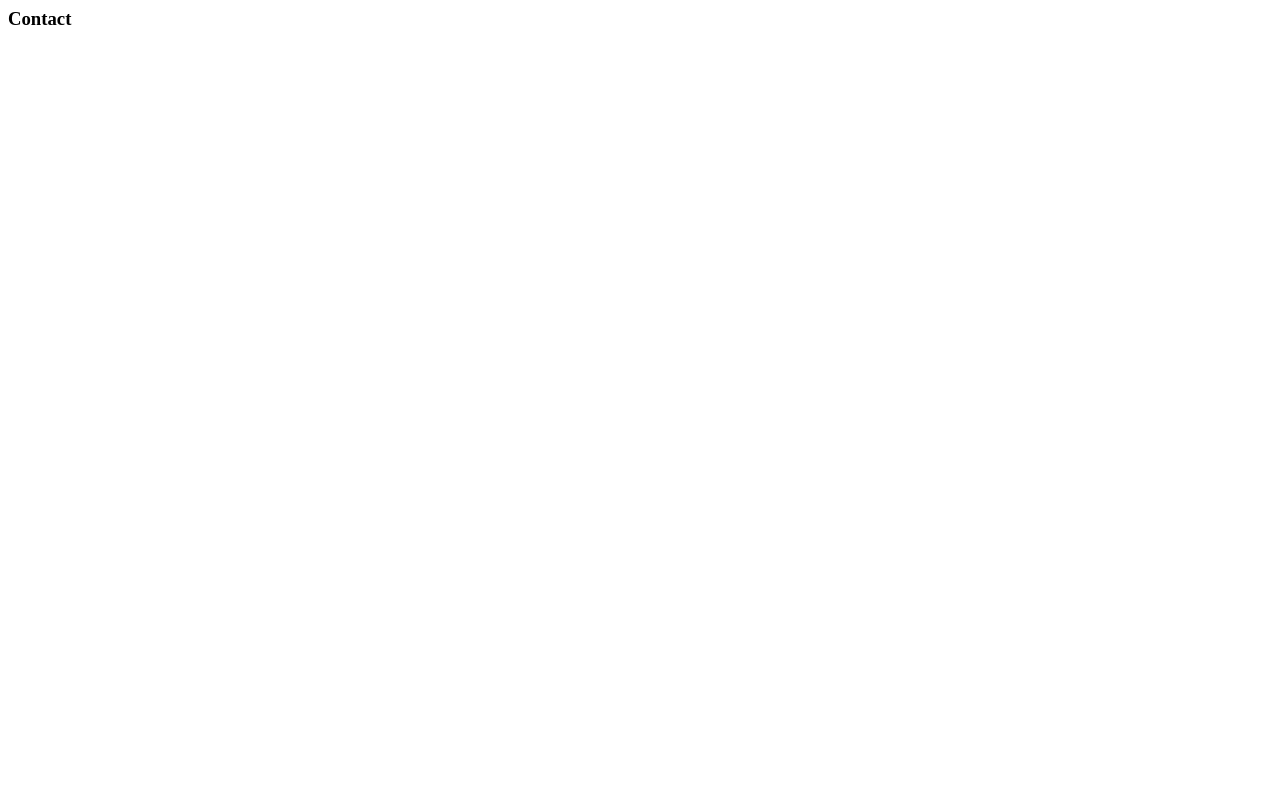
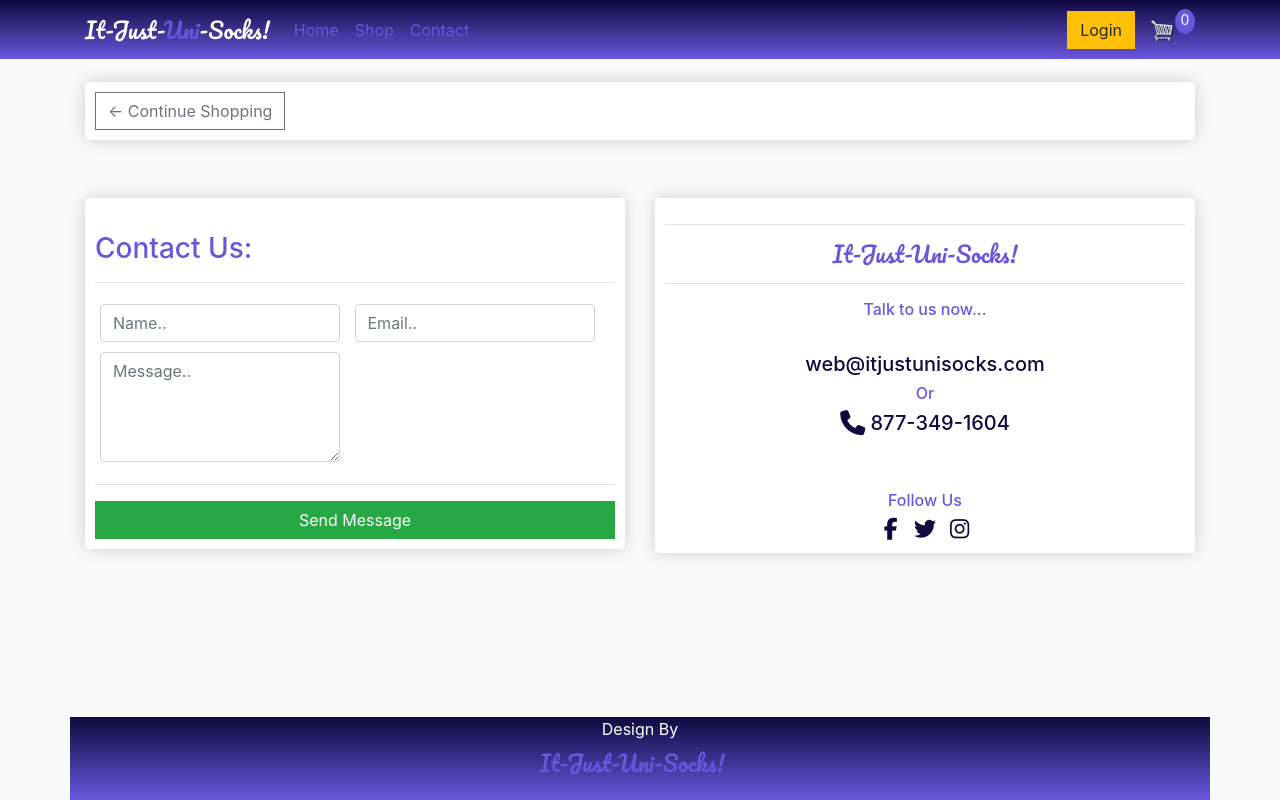
Before and after one commit to ellis882/it_just_uni_socks_msp5, a Django app: page /contact/ in a window 1280 px wide. Before the commit the page is almost empty. Run offline with Django 3.2, Linux system fonts and the light colour scheme; some libraries are stand-ins or nearby versions.

Commit message:
added layout, form and contacts to contact template

```diff
--- a/contact/templates/contact/contact.html
+++ b/contact/templates/contact/contact.html
@@ -1 +1,61 @@
-<h3>Contact</h3>
+{% extends "base.html" %}
+{% load static %}
+
+{% block content %}
+    <div class="row">
+        <div class="col-lg-12">
+            <div class="box-element">
+                <a class="btn btn-outline-secondary" href="{% url 'shop' %}">&#x2190; Continue Shopping</a>
+            </div>
+            <br>
+            <br>
+        </div>
+    </div>
+
+    <div class="row">
+        <div class="col-lg-6">
+            <div class="box-element" id="form-wrapper">
+                <form id="form">
+
+                    <div id="contact-info">
+                        <br>
+						<h3>Contact Us:</h3>
+						<hr>
+						<div class="form-field">
+							<input class="form-control" type="text" name="name" placeholder="Name..">
+						</div>
+						<div class="form-field">
+							<input class="form-control" type="email" name="email" placeholder="Email..">
+						</div>
+						<div class="form-field">
+							<textarea class="form-control" rows="4" cols="50" type="text" name="comment" placeholder="Message.."></textarea>
+						</div>
+                    </div>
+                    <hr>
+                    <input id="form-button" class="btn btn-success btn-block" type="submit" value="Send Message">
+                </form>
+            </div>
+        </div>
+
+        <div class="col-lg-6">
+            <div class="box-element" style="text-align:center;">
+                <hr>
+                <h3 id="logo">It-Just-Uni-Socks!</h3>
+				<hr>
+				<div class="contact-row">
+                    <h6>Talk to us now...</h6>
+                    <br>
+					<h5 class="contact">web@itjustunisocks.com</h5>
+                    <h6>Or</h6>
+                    <h5 class="contact"><i class="fa fa-phone fa-lg"></i> 877-349-1604</h5>
+                    <br>
+                    <br>
+                    <h6>Follow Us</h6>
+                    <a href="#" class="fa fa-facebook social-contact"></a>
+                    <a href="#" class="fa fa-twitter social-contact"></a>
+                    <a href="#" class="fa fa-instagram social-contact"></a>
+                </div>
+            </div>
+        </div>
+    </div>
+{% endblock %}
--- a/static/css/base.css
+++ b/static/css/base.css
@@ -5,6 +5,20 @@ body {
 
 h1,h2,h3,h4,h5,h6 {
 	color: #6857dd;
+}
+
+#logo {
+	font-family: 'Pacifico', sans-serif;
+	font-size: 22px;
+}
+
+#Uni {
+    color: #6857dd;
+}
+
+.navbar-brand {
+	font-family: 'Pacifico', sans-serif;
+	font-size: 22px;
 }
 
 .box-element {
@@ -27,7 +41,11 @@ h1,h2,h3,h4,h5,h6 {
 }
 
 .bg-dark {
+	/* for browser that do not support gradient */
+
 	background-color: #0f093f!important;
+	background-image:
+		linear-gradient(#0f093f, #6857dd);
 }
 
 #cart-icon {
@@ -71,15 +89,12 @@ h1,h2,h3,h4,h5,h6 {
     padding-bottom: 10px;
     margin-bottom: 10px;
     border-bottom: 1px solid #e4fbff;
-
 }
 
 .quantity {
 	display: inline-block;
 	font-weight: 700;
 	padding-right:10px;
-
-
 }
 
 .chg-quantity {
@@ -116,15 +131,18 @@ a:hover {
     float: right;
 }
 
-#Uni {
-    color: #6857dd;
-}
-
-.navbar-brand {
-	font-family: 'Pacifico';
-	font-size: 22px;
-}
-
 #shipping-info p {
 	color: #6857dd;
 }
+
+/* contact page */
+
+.contact {
+	color: #0f093f;
+}
+
+.social-contact {
+	color: #0f093f;
+	font-size: 22px;
+	width: 30px;
+}
--- a/templates/base.html
+++ b/templates/base.html
@@ -51,7 +51,7 @@
                         <a href="{% url 'shop' %}">Shop</a>
                     </li>
                     <li class="nav-link">
-                        <a href="#">Contact</a>
+                        <a href="{% url 'contact' %}">Contact</a>
                     </li>
                 </ul>
                 <div class="form-inline my-2 my-lg-0 ml-auto">
```
